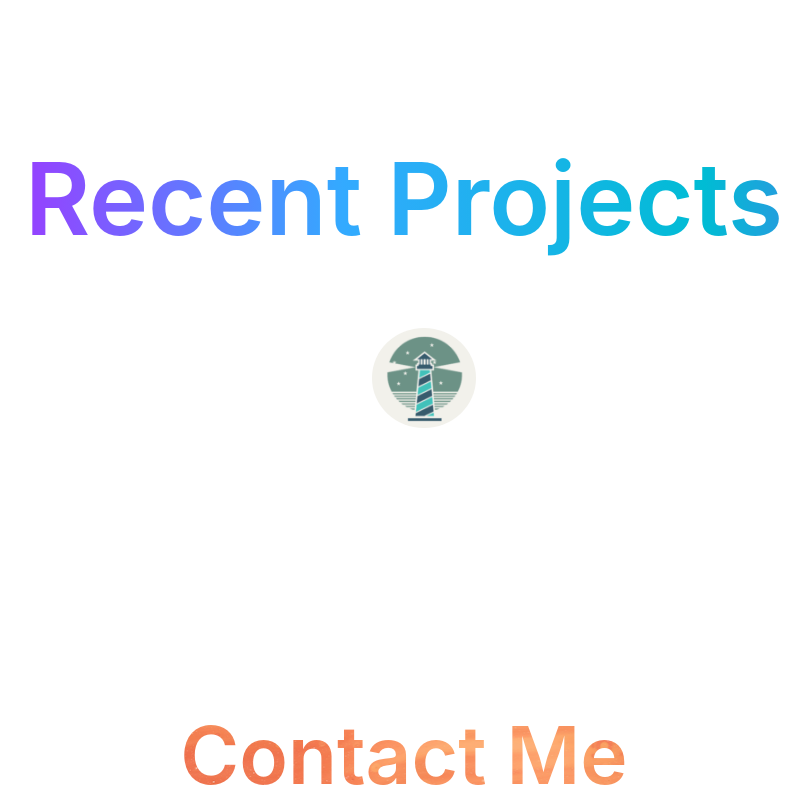
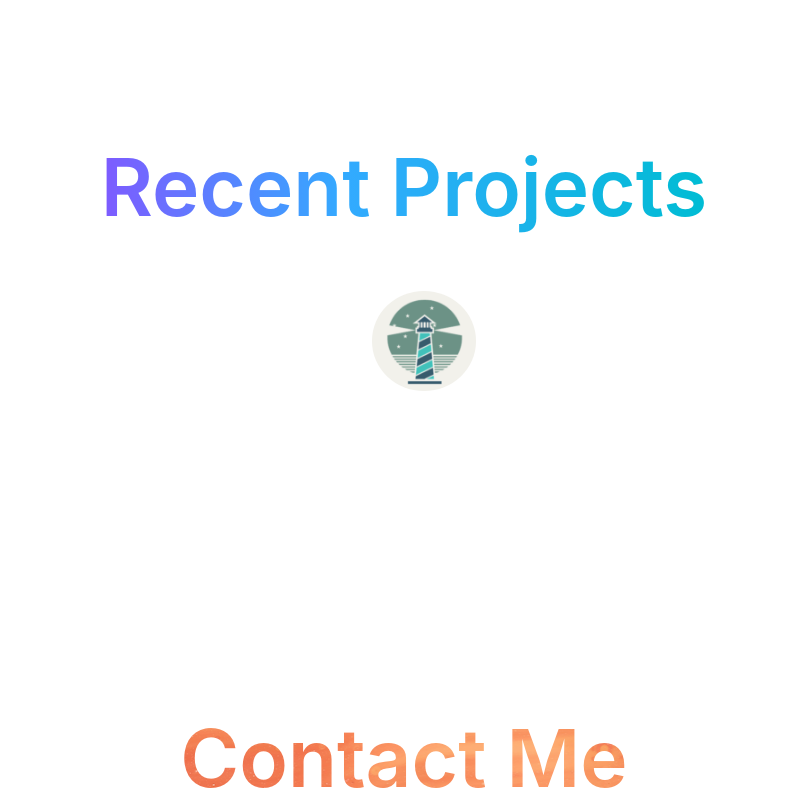
Before and after one commit to juhock/juPortfolioSite, a React (Vite) app: page / in a window 1280 px wide. Shown: the part 620-1420 px from the top of the page, without its empty margins (236-1046 px from the left). Built offline with nearby package versions, Linux system fonts and the light colour scheme.

Commit message:
completed minor changes to margins

```diff
--- a/src/App.css
+++ b/src/App.css
@@ -37,7 +37,7 @@
 #projectTitle {
   margin-top: 190px;
 
-  font-size: 100px;
+  font-size: 80px;
   font-weight: 600;
   color: transparent;
   background-image: linear-gradient(
@@ -73,7 +73,7 @@
 }
 
 #contactTitle {
-  margin-top: 250px;
+  margin-top: 290px;
 
   display: flex;
   align-items: center;
```
